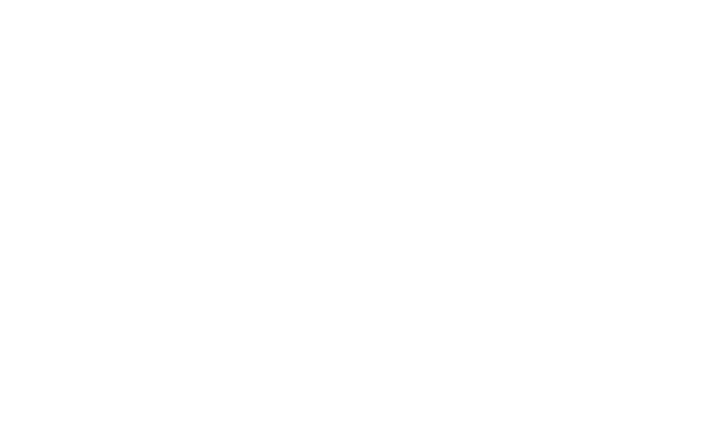
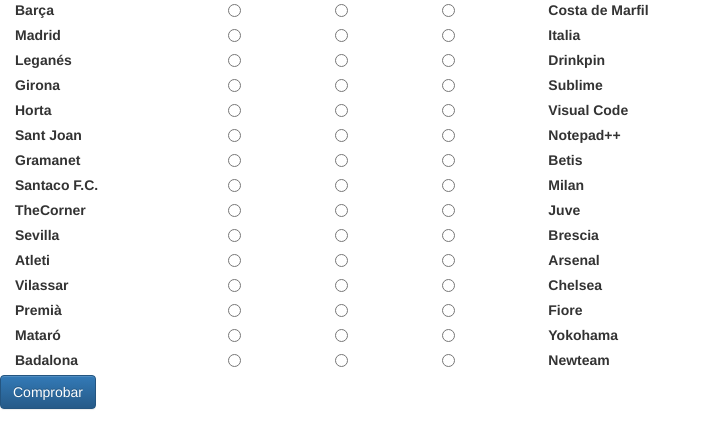
Before and after one commit to AlexTortajada/jquerybootstrap, a plain HTML site: page sessio4.html in a window 1280 px wide. Shown: the whole page, without its empty margins (0-711 px from the left). Drawn offline with nearby package versions, Linux system fonts and the light colour scheme.

Commit message:
session 4

```diff
--- a/sessio4.html
+++ b/sessio4.html
@@ -10,12 +10,72 @@
 </head>
 
 <body>
+    <!-- quiniela
+    jornada amb 15 partits, mostrar un grid amb la informació de cada partit podent sel·leccionar 1 x 2.
+    en fer click a un botó comprarar els resustats triats amb el resultat real
+    -->
+    <div id="quiniela" class="container-fluid">
+
+    </div>
+
+    <div id="check" class="btn btn-primary">Comprobar</div>
+
     <script src="https://code.jquery.com/jquery-3.2.1.js" integrity="sha256-DZAnKJ/6XZ9si04Hgrsxu/8s717jcIzLy3oi35EouyE=" crossorigin="anonymous"></script>
     <script src="https://maxcdn.bootstrapcdn.com/bootstrap/3.3.7/js/bootstrap.min.js" integrity="sha384-Tc5IQib027qvyjSMfHjOMaLkfuWVxZxUPnCJA7l2mCWNIpG9mGCD8wGNIcPD7Txa" crossorigin="anonymous"></script>
     <!-- Mi script específico -->
     <script>
+        var resultados = ["1", "X", "2"];
+        var equipos = ["Barça", "Madrid", "Leganés", "Girona", "Horta", "Sant Joan", "Gramanet", "Santaco F.C.", "TheCorner", "Sevilla",
+            "Atleti", "Vilassar", "Premià", "Mataró", "Badalona", "Costa de Marfil", "Italia", "Drinkpin", "Sublime", "Visual Code",
+            "Notepad++", "Betis", "Milan", "Juve", "Brescia", "Arsenal", "Chelsea", "Fiore", "Yokohama", "Newteam"
+        ];
+
+        function Partido(casa, fuera) {
+            this.Casa = casa;
+            this.Fuera = fuera;
+            this.Resultado = resultados[Math.floor((Math.random() * 3))];
+        }
+
+        var jornadas = new Array();
+
         $(document).ready(() => {
+            var acertados = 0;
 
+            for (var iEquipo = 0; iEquipo < 15; iEquipo++) {
+                jornadas.push(new Partido(equipos[iEquipo], equipos[iEquipo + 15]));
+            }
+
+            var index = 0;
+            jornadas.forEach((_pepito) => {
+                index++;
+                var innerHtml = '<div class="row partido">' +
+                    '<div class="col-md-2"><label for="casa' + index + '">' + _pepito.Casa + '</label></div>' +
+                    '<div class="col-md-1"><input id = "casa' + index + '" name="partido' + index + '" type="radio" value="1" /></div>' +
+                    '<div class="col-md-1"><input name="partido' + index + '" type="radio" value="X" /></div>' +
+                    '<div class="col-md-1"><input id = "fuera' + index + '" name="partido' + index + '" type="radio" value="2" /></div>' +
+                    '<div class="col-md-2"><label for="fuera' + index + '">' + _pepito.Fuera + '</label></div>' +
+                    '<div class="col-md-3 text-danger" id="correcte' + index + '"></div></div>';
+
+                $("#quiniela").append(innerHtml);
+            });
+
+            $("#check").click(() => {
+                acertados = 0;
+                var valors = $(".partido :radio:checked");
+                if (valors.length < 15) {
+                    alert("Selecciona todos los partido");
+                } else {
+                    $(":radio").attr('disabled', 'disabled');
+                    for (var iCont = 0; iCont < valors.length; iCont++) {
+                        $("#correcte" + [iCont + 1]).text("");
+                        if (valors[iCont].value == jornadas[iCont].Resultado)
+                            acertados++;
+                        else
+                            $("#correcte" + [iCont + 1]).html("<span>El correcte era " + jornadas[iCont].Resultado + "</span>");
+
+                    }
+                }
+            });
         });
     </script>
 </body>
```
